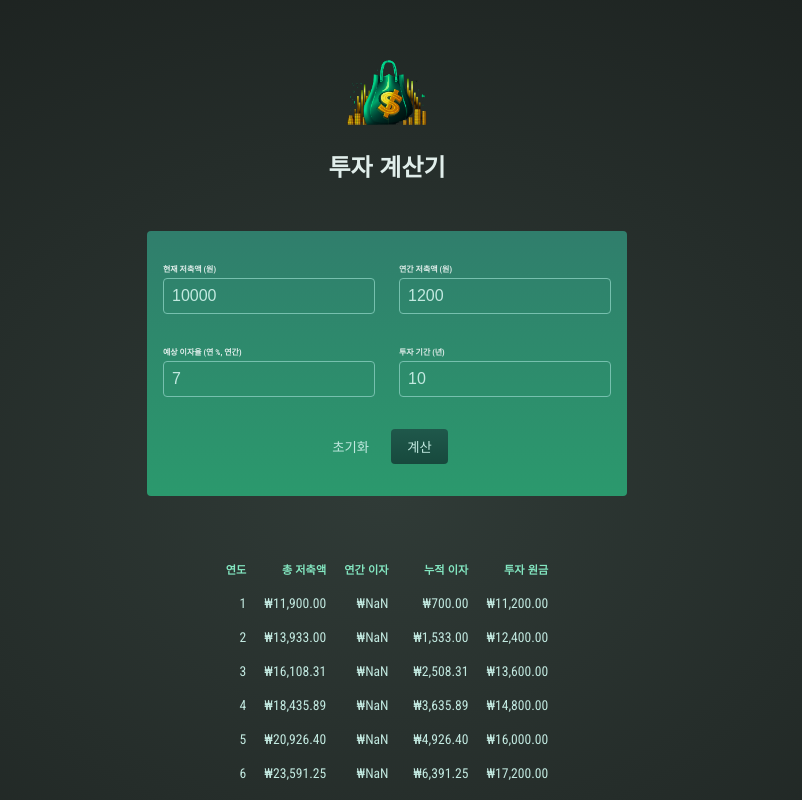
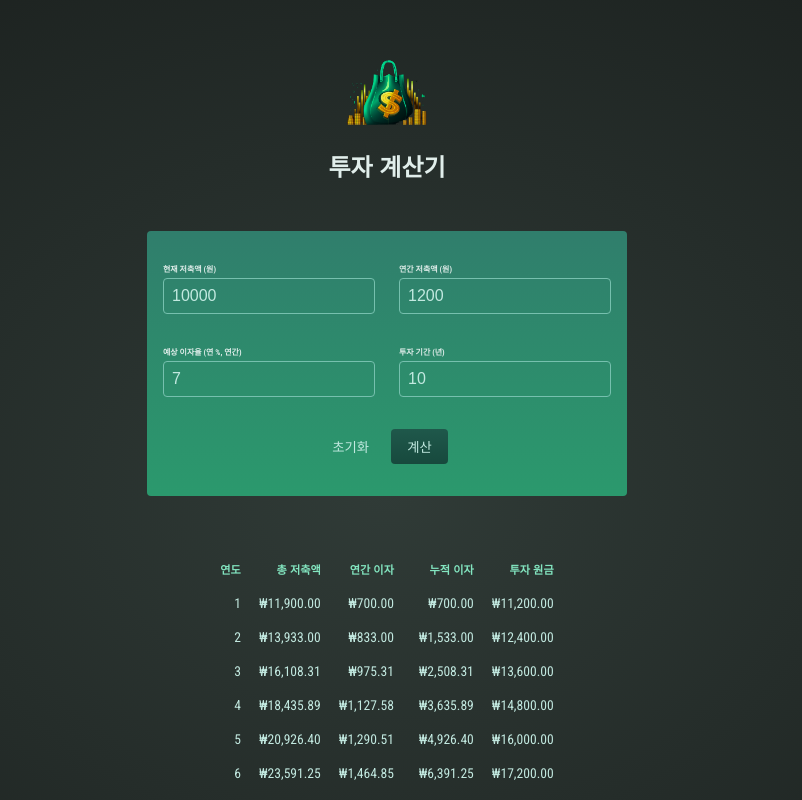
Before and after one commit to ataraxia7899/React___Udemy_study, a React (Create React App) app: page / in a window 1280 px wide. Both pictures are taken after a click on the button "계산". Shown: the top 800 px of the page, without its empty margins (253-1055 px from the left). Built offline with nearby package versions, Linux system fonts and the light colour scheme.

Commit message:
investment__연간 이자가 NaN으로 표시되는 버그수정

```diff
--- a/src/components/ResultsTable.js
+++ b/src/components/ResultsTable.js
@@ -30,7 +30,7 @@ return(
                 {/* 연말 총 저축액 */}
                 <td>{formatter.format(yearData.savingsEndOfYear)}</td>
                 {/* 해당 연도에 발생한 이자 */}
-                <td>{formatter.format(yearData.yearInterest)}</td>
+                <td>{formatter.format(yearData.yearlyInterest)}</td>
                 {/* 누적된 총 이자 = (기여한 기간 * 총 이자) - 연간 기여금 */}
                 <td>{formatter.format(yearData.savingsEndOfYear - props.initialInvestment - yearData.yearlyContribution * yearData.year)}</td>
                 {/* 총 투자 연금금 = 초기 투자금에서 모든 기여액을 더한 금액*/}
```
